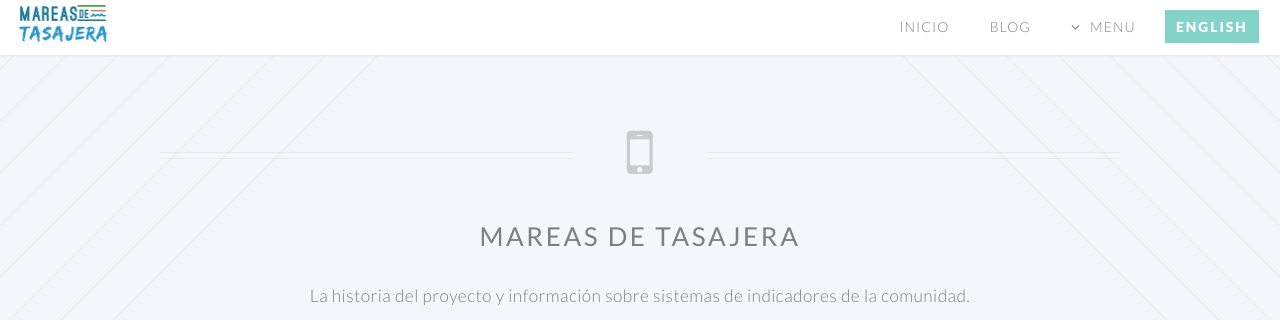
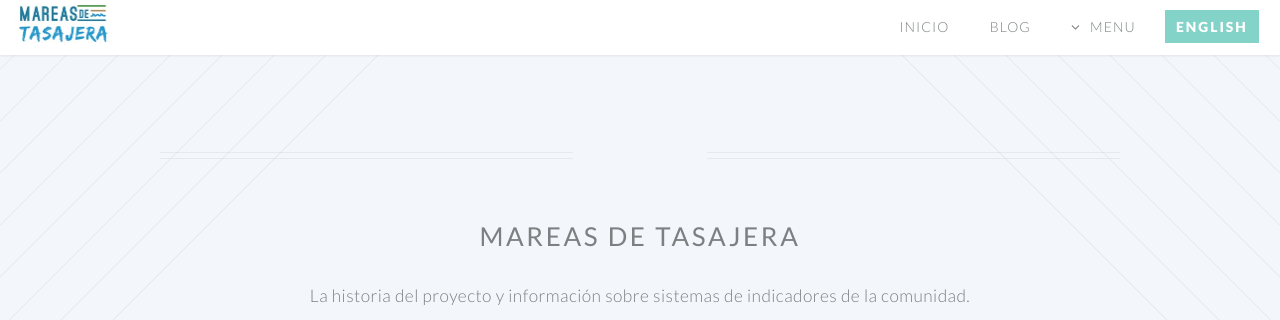
Before and after one commit to danteo90/danteo90.github.io, a Jekyll site: the page built from el-proyecto.html, in a window 1280 px wide. Shown: the top 320 px of the page. Built offline with Jekyll 4.4.1, drawn with Linux system fonts in a browser that asks for light colours.

Commit message:
Update el-proyecto.html

```diff
--- a/el-proyecto.html
+++ b/el-proyecto.html
@@ -12,7 +12,7 @@ layout: default
 			<article id="main">
 
 				<header class="special container">
-					<span class="icon fa-mobile"></span>
+					<!--<span class="icon fa-mobile"></span>-->
 					<h2><strong>Mareas de Tasajera</strong></h2>
 					<p>La historia del proyecto y información sobre sistemas de indicadores de la comunidad.</p>
 				</header>
```
